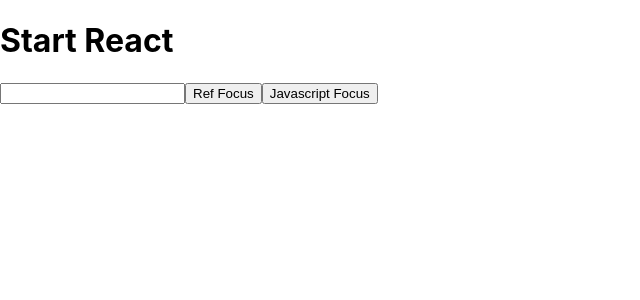
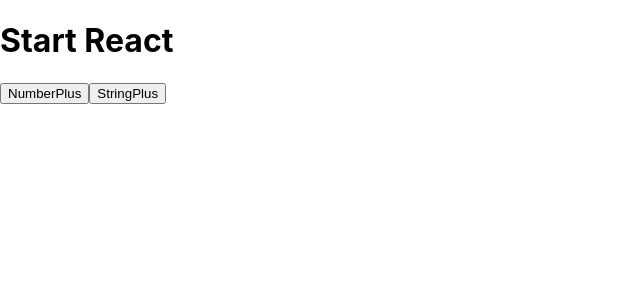
Before and after one commit to sonhayoni/React, a React (Create React App) app: page / in a window 1280 px wide. Shown: the top 300 px of the page, without its empty margins (0-640 px from the left). Built offline with nearby package versions, Linux system fonts and the light colour scheme.

Commit message:
add Currying

```diff
--- a/src/App.js
+++ b/src/App.js
@@ -1,12 +1,12 @@
 import React from 'react';
-import ReactRef from './R073_ReactRef'
+import Currying from './R074_ReactCurrying'
 
 
 function App() {
   return (
     <div>
       <h1>Start React</h1>
-      <ReactRef />
+      <Currying />
     </div>
   );
 }
--- /dev/null
+++ b/src/R074_ReactCurrying.js
@@ -0,0 +1,30 @@
+import React, { Component } from "react";
+
+class R074_ReactCurrying extends Component {
+
+    plusNumOrString(c, d) {
+        return c + d;
+    }
+
+    PlusFunc1(a) {
+        return function (b) {
+            return this.plusNumOrString(a, b)
+        }.bind(this)
+    }
+    PlusFunc2 = a => b => this.plusNumOrString(a, b)
+
+    PlusFunc(a) {
+        return this.PlusFunc1(a)(200)
+    }
+
+    render() {
+        return (
+            <>
+                <input type="button" value="NumberPlus" onClick={e => alert(this.PlusFunc(100))} />
+                <input type="button" value="StringPlus" onClick={e => alert(this.PlusFunc("react"))} />
+            </>
+        )
+    }
+}
+
+export default R074_ReactCurrying;
```
